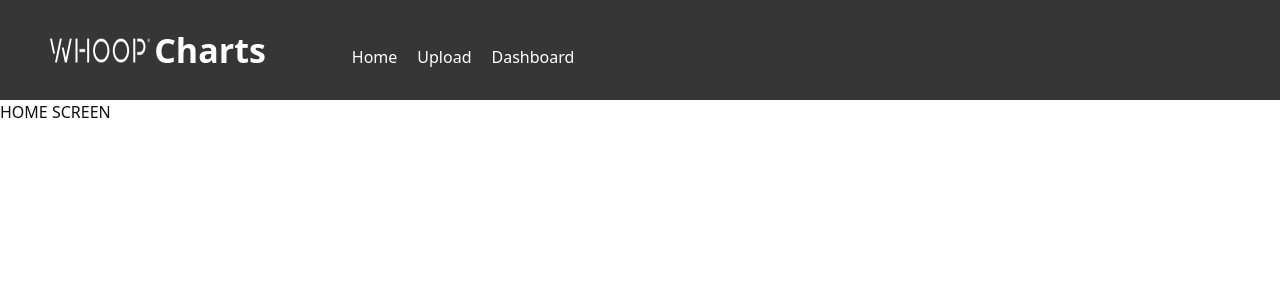
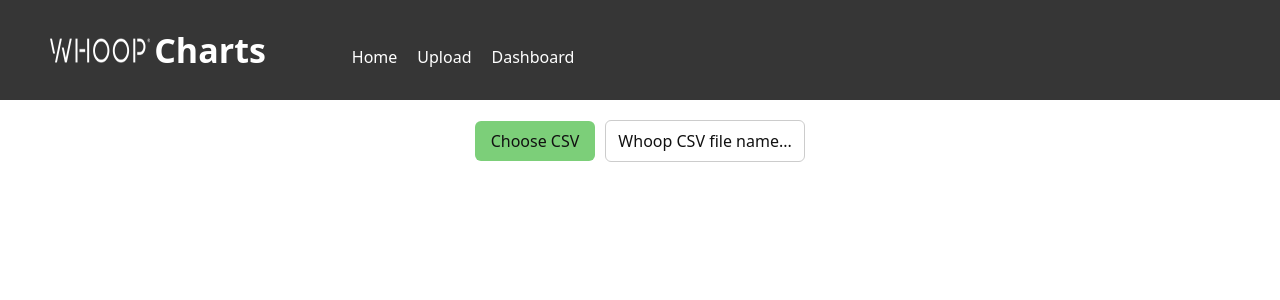
Before and after one commit to JoshGenereux/whoop-charts, a Next.js app: page / in a window 1280 px wide. Shown: the top 300 px of the page. Built offline with nearby package versions, Linux system fonts and the light colour scheme.

Commit message:
working on inporting csv

```diff
--- a/app/page.module.css
+++ b/app/page.module.css
@@ -1,5 +1,8 @@
 .homePage {
   width: 100%;
   height: 100%;
-  padding-top: 100px;
+  padding-top: 120px;
+  display: flex;
+  flex-direction: column;
+  align-items: center;
 }
--- a/app/page.tsx
+++ b/app/page.tsx
@@ -1,5 +1,12 @@
+"use client";
+
+import UploadCSV from "@/components/upload-csv/UploadCSV";
 import styles from "./page.module.css";
 
 export default function Home() {
-  return <div className={styles.homePage}>HOME SCREEN</div>;
+  return (
+    <div className={styles.homePage}>
+      <UploadCSV />
+    </div>
+  );
 }
--- a/components/upload-csv/UploadCSV.tsx
+++ b/components/upload-csv/UploadCSV.tsx
@@ -1,3 +1,30 @@
+import { useState } from "react";
+import styles from "./uploadCsv.module.css";
+
 export default function UploadCSV() {
-  return <div></div>;
+  const [fileName, setFileName] = useState<string>("Whoop CSV file name...");
+
+  const handleFile = (event: React.ChangeEvent<HTMLInputElement>) => {
+    console.log(event?.target?.value);
+
+    if (event?.target?.value) {
+      setFileName(event.target.value);
+    }
+  };
+
+  return (
+    <div className={styles.uploadRow}>
+      <label className={styles.button}>
+        Choose CSV
+        <input
+          type="file"
+          accept=".csv"
+          onChange={handleFile}
+          className={styles.hiddenInput}
+        />
+      </label>
+
+      <div className={styles.fileBox}>{fileName}</div>
+    </div>
+  );
 }
--- /dev/null
+++ b/components/upload-csv/uploadCsv.module.css
@@ -0,0 +1,29 @@
+.uploadRow {
+  display: flex;
+  align-items: center;
+  gap: 10px;
+}
+
+.hiddenInput {
+  display: none;
+}
+
+.button {
+  background: rgb(124, 207, 121);
+  padding: 8px 16px;
+  border-radius: 6px;
+  cursor: pointer;
+  font-weight: 500;
+}
+
+.button:hover {
+  background: rgb(94, 180, 91);
+}
+
+.fileBox {
+  border: 1px solid #ccc;
+  padding: 8px 12px;
+  min-width: 200px;
+  border-radius: 6px;
+  background: white;
+}
```
Also changed, not shown: components/upload-csv/uploadCsv.css (deleted).
